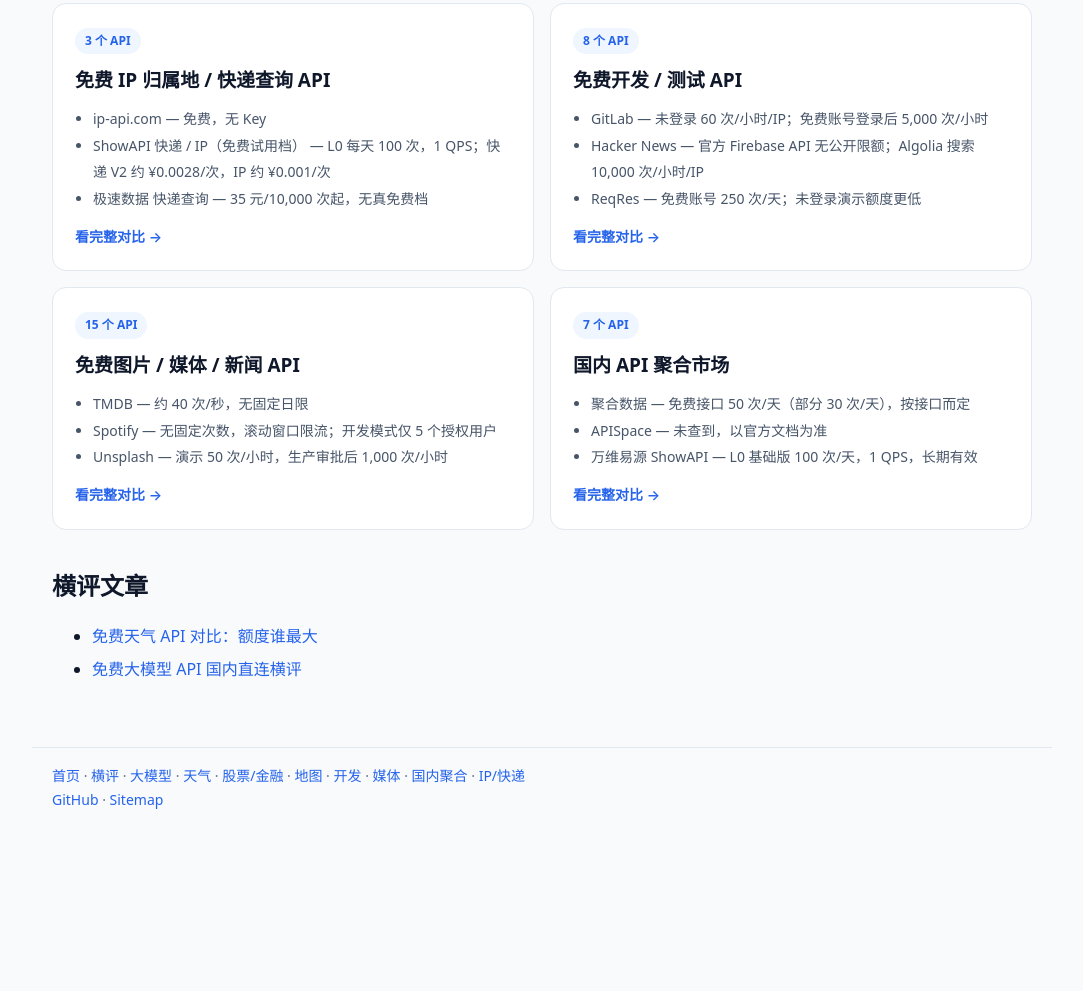
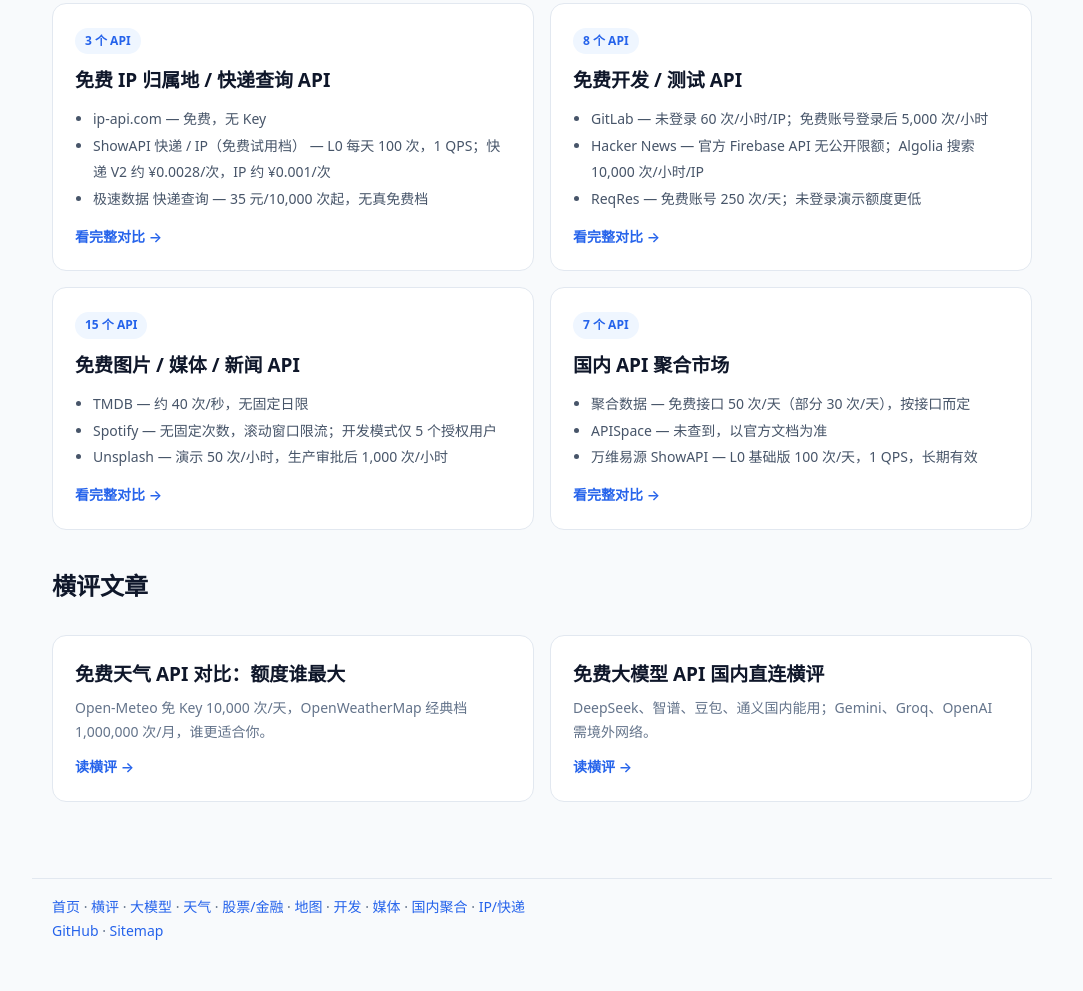
Before and after one commit to kofwj/free-api-directory, an Astro site: page / in a window 1280 px wide. Shown: the part 802-1793 px from the top of the page, without its empty margins (98-1181 px from the left). Before the commit the page ends 1661 px from the top, so only its background shows below. Built offline with nearby package versions, Linux system fonts and the light colour scheme; Astro itself is replaced by a stand-in of ours.

Commit message:
Guides as cards + /guides/ index + nav footer; trim README deploy section

```diff
--- a/src/pages/index.astro
+++ b/src/pages/index.astro
@@ -21,8 +21,8 @@ const total = data.categories.reduce((n, c) => n + c.items.length, 0);
 ))}
 </div>
 <h2>横评文章</h2>
-<ul class="tight">
-<li><a href="/guides/weather/">免费天气 API 对比：额度谁最大</a></li>
-<li><a href="/guides/llm/">免费大模型 API 国内直连横评</a></li>
-</ul>
+<div class="grid">
+<a class="card" href="/guides/weather/"><h3>免费天气 API 对比：额度谁最大</h3><p>Open-Meteo 免 Key 10,000 次/天，OpenWeatherMap 经典档 1,000,000 次/月，谁更适合你。</p><div class="go">读横评 →</div></a>
+<a class="card" href="/guides/llm/"><h3>免费大模型 API 国内直连横评</h3><p>DeepSeek、智谱、豆包、通义国内能用；Gemini、Groq、OpenAI 需境外网络。</p><div class="go">读横评 →</div></a>
+</div>
 </Layout>
```
